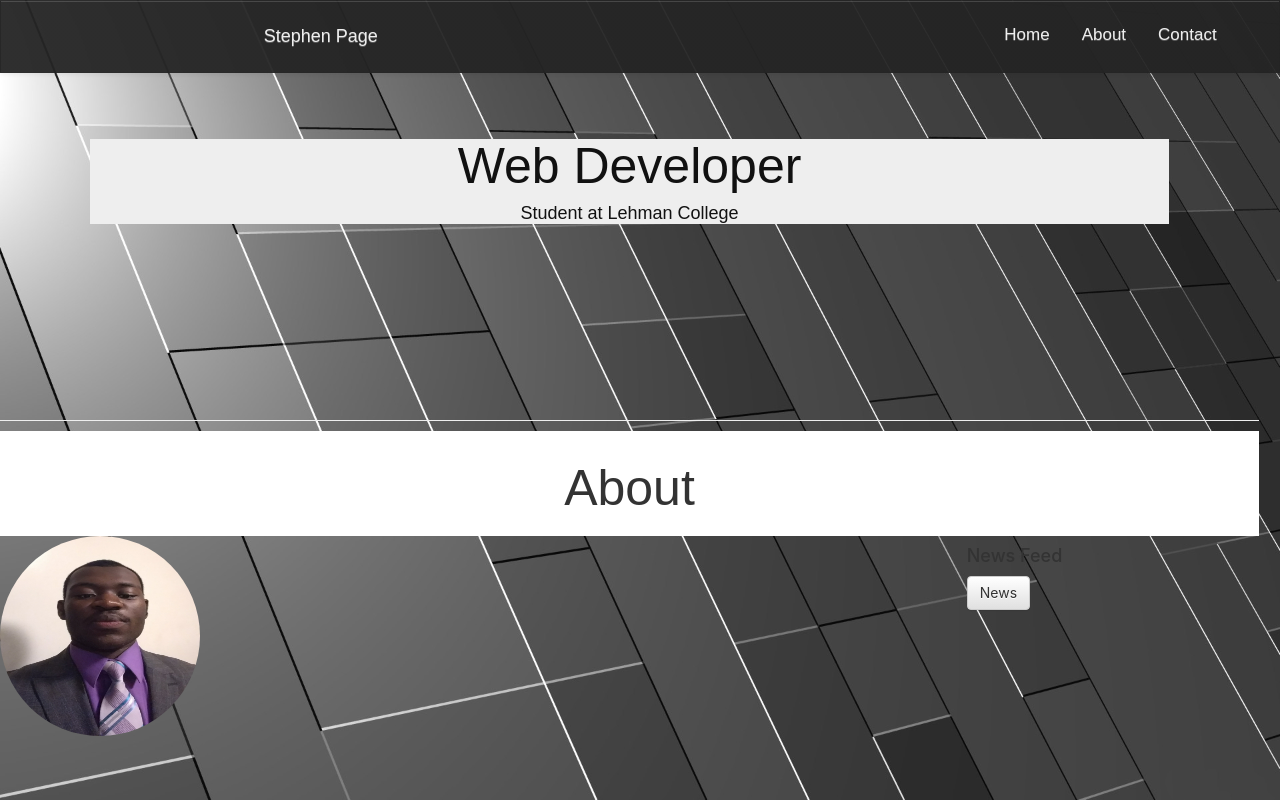
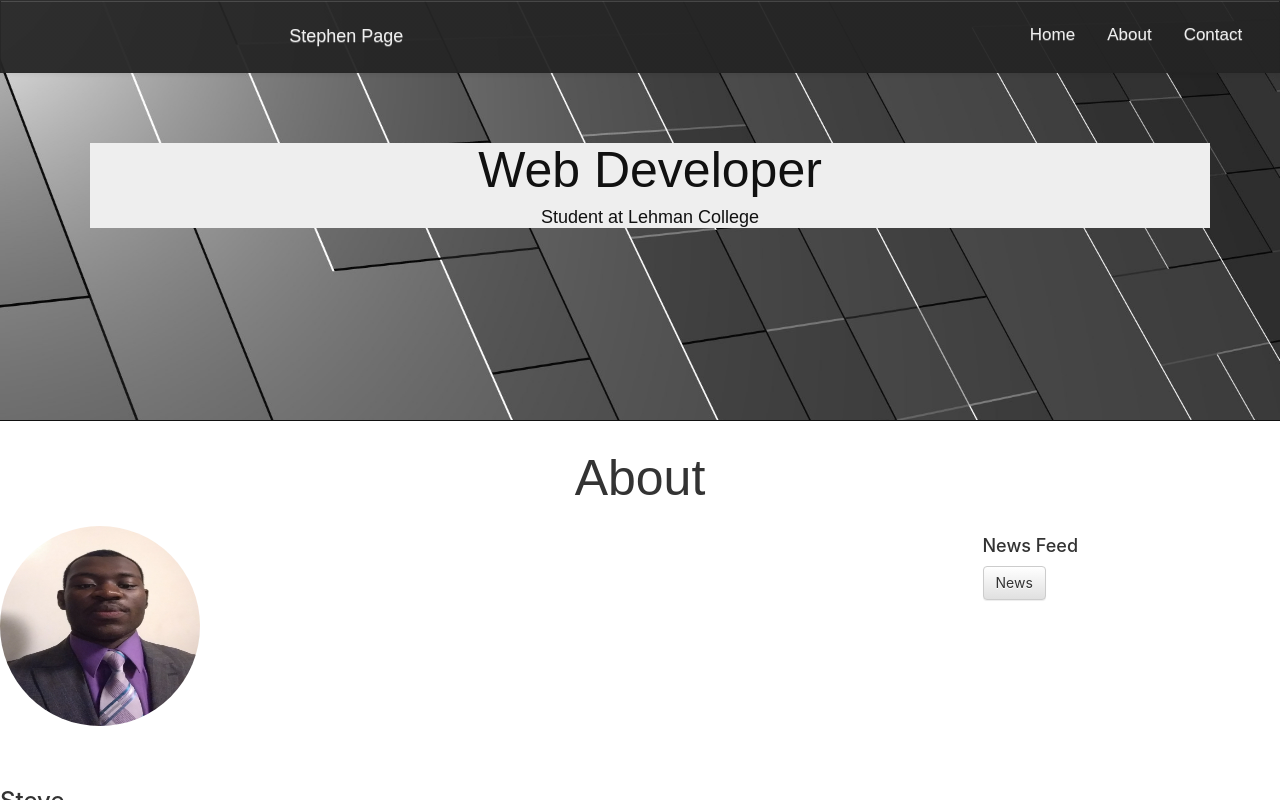
Before and after one commit to Stephen8898/Profile-Page-new, a React (Create React App) app: page /#/ in a window 1280 px wide. Shown: the top 800 px of the page. Built offline with nearby package versions, Linux system fonts and the light colour scheme; no server answers.

Commit message:
made some slight styling changes added, fixed some padding issues and made the navbar better.

```diff
--- a/src/components/style/CustomNavbar.css
+++ b/src/components/style/CustomNavbar.css
@@ -66,10 +66,10 @@ a {
 }
  .navbar-default> .container {
     /* margin: 0px; */
-    margin-right: 5% !important;
+    margin-right: 0px !important;
     padding-right: 15px;
     padding-left: 15px !important;
-    margin-left: 6%;
+    margin-left: 8%;
 }
 .container {
     padding-right: 15px;
--- a/src/components/style/Home.css
+++ b/src/components/style/Home.css
@@ -23,14 +23,20 @@
 }
 
 .page-header {
-    padding: 30px 90px 30px 90px;
+    padding: 30px 100px 30px 90px;
     /* width: fit-content; */
     /* position: relative; */
-    margin: 0px 0 10px;
-    border-bottom: 1px solid #eee;
+    padding-right: 5em;
+    margin: 0px 0 0px;
+    border-bottom: 1.1px solid #111;
     height: 30em;
-    display: block;
+    /* display: block; */
    background-color: transparent;
+   background-image: url("/assets/gray-background.jpg");
+   background-position:center;
+   /* background-repeat: repeat; */
+   background-size: cover;
+   background-attachment: fixed;
     /* background-color: rgba(75, 204, 176, 0.87); */
     /* background-image: url("/assets/SpaceIIMG.jpg"); */
 }
@@ -38,7 +44,7 @@
 .page-info{
     /* background-color: transparent; */
     background-color: #eee;
-    font-family: "Montserrat", sans-serif;
+    font-family: "courier header", sans-serif;
     text-align: center;
     color: #111;
     /* color: #eee; */
@@ -60,13 +66,13 @@
 
 
  .container-fluid {
-    padding: 1px 0 200px;
-    background-image: url("/assets/gray-background.jpg");
-    background-position:center;
-    background-repeat: repeat;
-    background-size: cover;
-    background-attachment: fixed;
-    padding-right: 1.5em;
+    padding: 1px 0 100px;
+    /* background-image: url("/assets/gray-background.jpg");
+    background-position:center; */
+    /* background-repeat: repeat; */
+    /* background-size: cover;
+    background-attachment: fixed; */
+    /* padding-right: .1em;  */
     /* background-color: gray; */
 
     /* background-image: url("/assets/Banner-wallPic.jpg");
```
